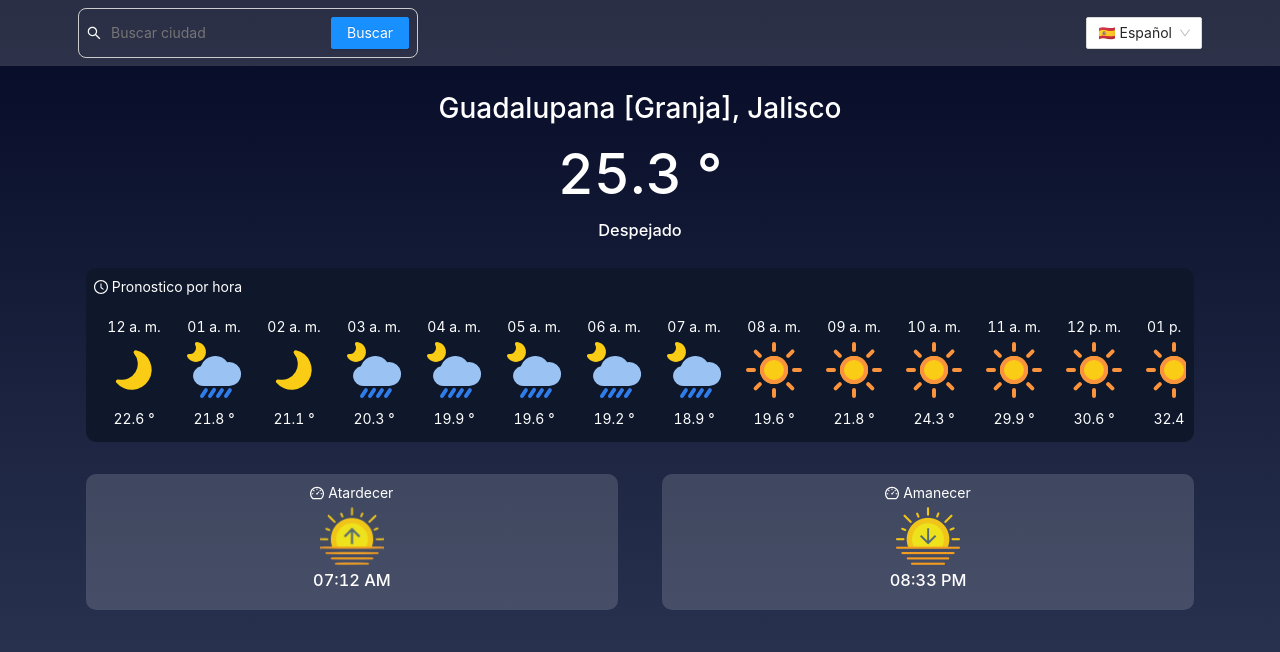
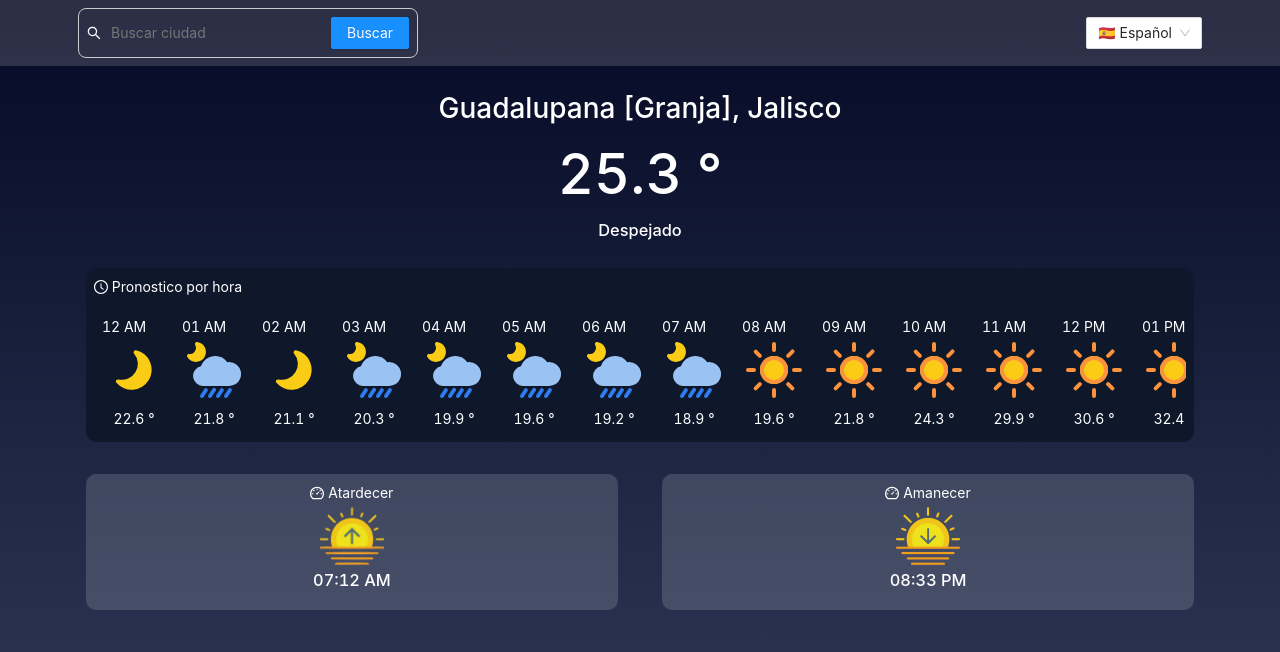
Before and after one commit to RafaelLozano/weather-app-hackaton, a Next.js app: page / in a window 1280 px wide. Shown: the top 652 px of the page. Built offline with nearby package versions, Linux system fonts and the light colour scheme.

Commit message:
fix: 🐞 correct hour format

```diff
--- a/components/ForecastItem/ForecastItem.js
+++ b/components/ForecastItem/ForecastItem.js
@@ -3,13 +3,13 @@ import styles from './forecastItem.module.css';
 // TODO make context with configuration params such as hour format, temp unit
 const ForecastItem = ({ weatherHourly }) => {
   return (
+    // TODO:add dynamic style whith current hour
     <div className={styles.wheater__container}>
-      <p>
-        {new Date(weatherHourly.time).toLocaleTimeString('es', {
-          hour12: true,
+      <span class="whitespace-nowrap text-sm dark:text-white">
+        {new Date(weatherHourly.time).toLocaleTimeString('en-US', {
           hour: '2-digit'
         })}
-      </p>
+      </span>
       <div style={{ width: '64px' }}>
         <WeatherIcons
           code={weatherHourly.condition.code}
--- a/components/ForecastItem/forecastItem.module.css
+++ b/components/ForecastItem/forecastItem.module.css
@@ -4,4 +4,10 @@
 }
 .wheater__container {
   padding: 4px 8px;
+  border-radius: 8px;
 }
+.wheater__container--active {
+  padding: 4px 8px;
+  border-radius: 8px;
+  background-color: rgb(7 89 133 / 1);
+}
```
